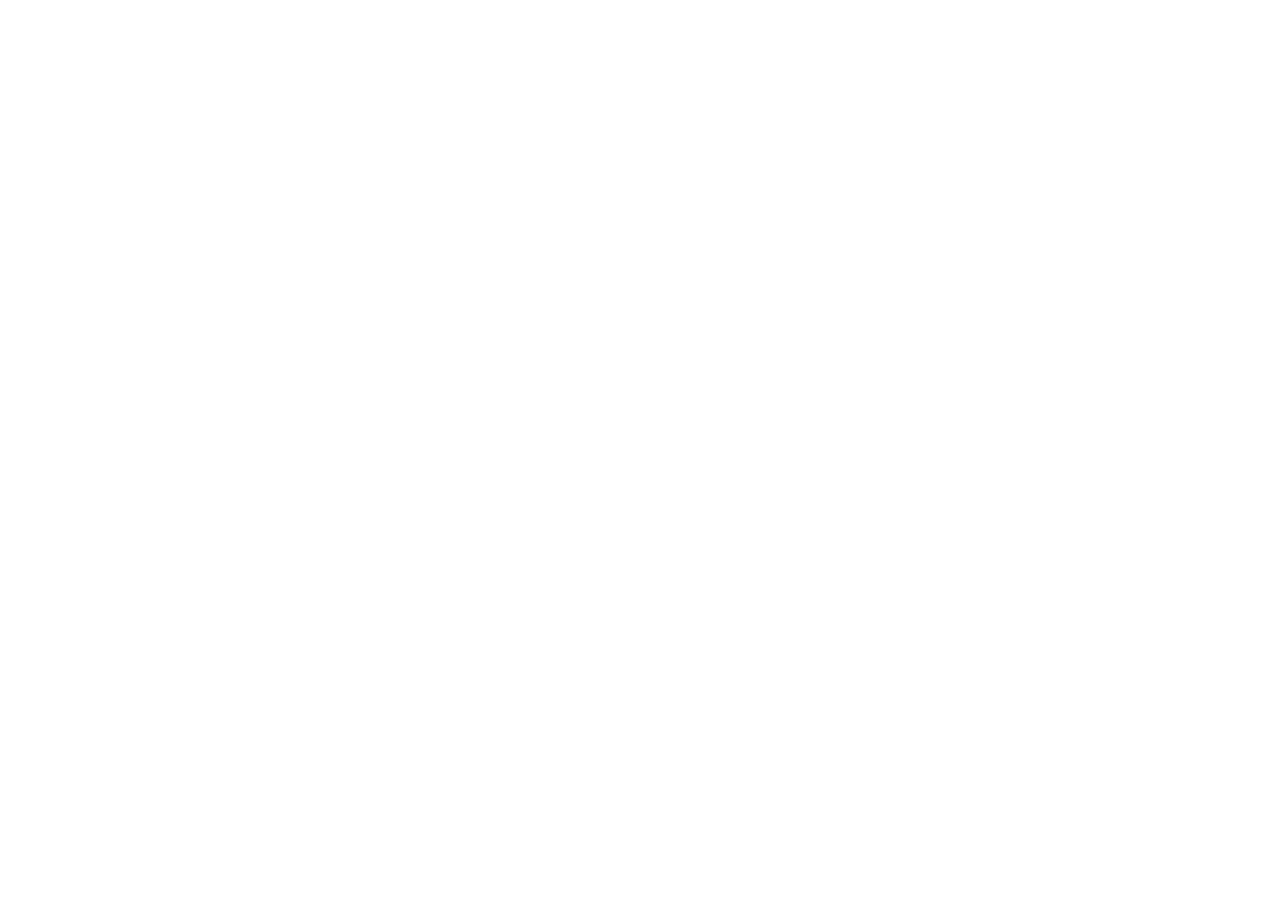
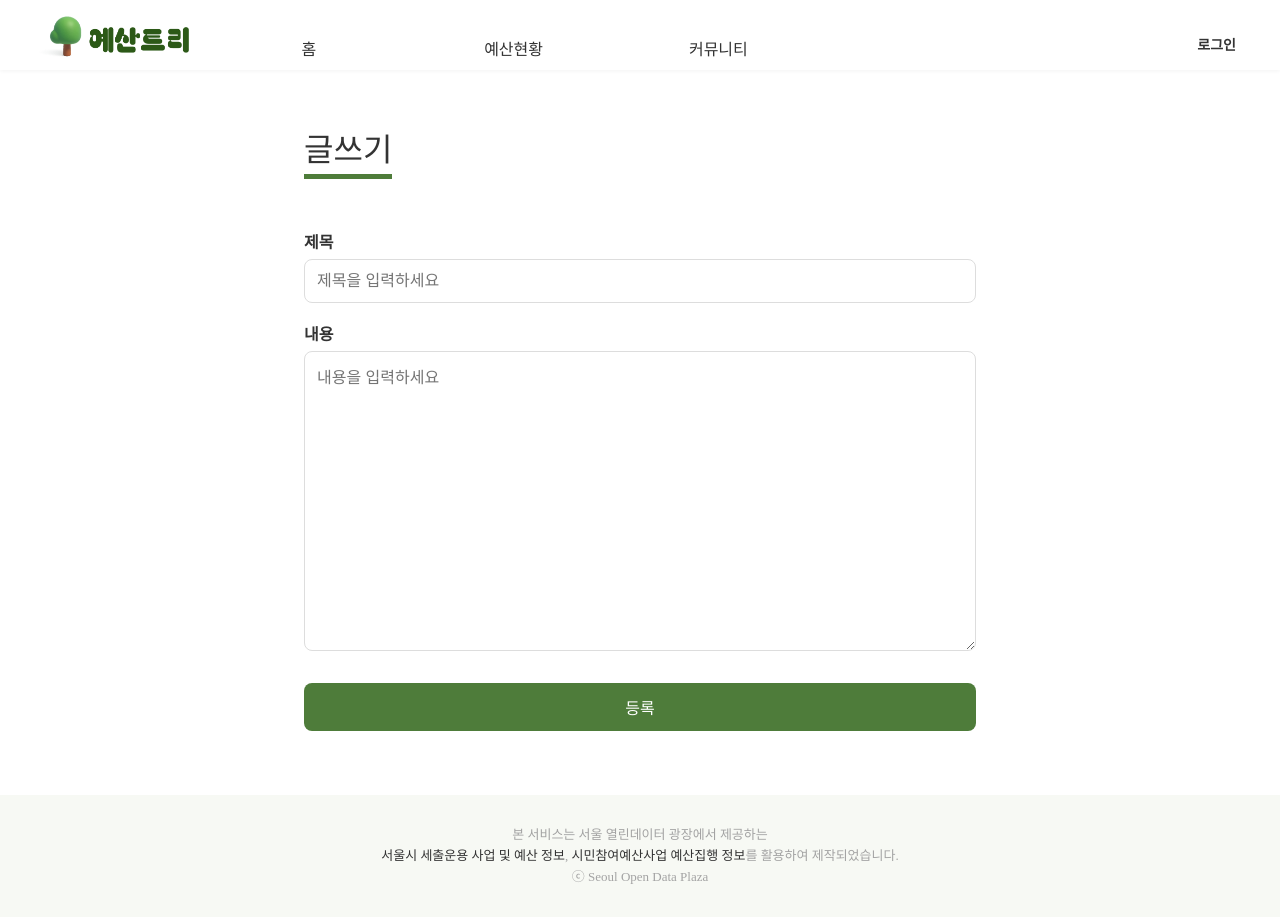
Before and after one commit to Heesu01/YesanTree, a React (Vite) app: page /write in a window 1280 px wide. Before the commit this address had no page. Before the commit the page ends 800 px from the top, so only its background shows below. Built offline with nearby package versions, Linux system fonts and the light colour scheme; a web font is replaced by a local one.

Commit message:
feat: 글작성 페이지 UI구현

```diff
--- a/src/App.tsx
+++ b/src/App.tsx
@@ -8,6 +8,7 @@
 import MainPage from "./pages/MainPage";
 import BudgetPage from "./pages/Budget";
 import CommunityPage from "./pages/Community";
+import WritePage from "./pages/Write";
 
 function App() {
   return (
@@ -20,6 +21,7 @@
             <Route path="/" element={<MainPage />} />
             <Route path="/budget" element={<BudgetPage />} />
             <Route path="/community" element={<CommunityPage />} />
+            <Route path="/write" element={<WritePage />} />
           </Route>
         </Routes>
       </BrowserRouter>
--- a/src/pages/Community.tsx
+++ b/src/pages/Community.tsx
@@ -1,5 +1,6 @@
 import styled from "styled-components";
 import communityIcon from "../assets/community.png";
+import { useNavigate } from "react-router-dom";
 
 const posts = [
   {
@@ -58,6 +59,12 @@
 ];
 
 const CommunityPage = () => {
+  const navigate = useNavigate();
+
+  const handleWriteClick = () => {
+    navigate("/write");
+  };
+
   return (
     <PageWrapper>
       <TitleArea>
@@ -79,7 +86,9 @@
               <PostDate>{post.date}</PostDate>
             </PostItem>
           ))}
-
+          <WriteSection>
+            <WriteButton onClick={handleWriteClick}>글쓰기</WriteButton>
+          </WriteSection>
           <Pagination>
             &lt; <CurrentPage>1</CurrentPage> 2 3 4 5 &gt;
           </Pagination>
@@ -103,7 +112,8 @@
 
 const PageWrapper = styled.div`
   padding: 1rem 5%;
-  height: 92vh;
+  height: 10%;
+  margin-bottom: 20px;
 `;
 
 const TitleArea = styled.div`
@@ -178,7 +188,6 @@
 `;
 
 const Pagination = styled.div`
-  margin-top: 1.5rem;
   text-align: center;
   color: #666;
 `;
@@ -186,6 +195,27 @@
 const CurrentPage = styled.span`
   font-weight: bold;
   color: #1e1e1e;
+`;
+
+const WriteSection = styled.div`
+  width: 100%;
+  display: flex;
+  align-items: center;
+  justify-content: flex-end;
+`;
+const WriteButton = styled.button`
+  margin-top: 1.5rem;
+  background-color: #4e7c3a;
+  color: white;
+  border: none;
+  padding: 6px 12px;
+  font-size: 0.9rem;
+  border-radius: 5px;
+  cursor: pointer;
+
+  &:hover {
+    background-color: #3d622e;
+  }
 `;
 
 const PopularTitle = styled.h4`
--- /dev/null
+++ b/src/pages/Write.tsx
@@ -0,0 +1,106 @@
+import React, { useState } from "react";
+import styled from "styled-components";
+
+const Write = () => {
+  const [title, setTitle] = useState("");
+  const [content, setContent] = useState("");
+
+  const handleSubmit = (e: React.FormEvent) => {
+    e.preventDefault();
+    alert("글이 등록되었습니다!");
+  };
+
+  return (
+    <Wrapper>
+      <Header>글쓰기</Header>
+      <Form onSubmit={handleSubmit}>
+        <Label>제목</Label>
+        <Input
+          type="text"
+          value={title}
+          onChange={(e) => setTitle(e.target.value)}
+          placeholder="제목을 입력하세요"
+          required
+        />
+
+        <Label>내용</Label>
+        <Textarea
+          value={content}
+          onChange={(e) => setContent(e.target.value)}
+          placeholder="내용을 입력하세요"
+          required
+        />
+
+        <SubmitButton type="submit">등록</SubmitButton>
+      </Form>
+    </Wrapper>
+  );
+};
+
+export default Write;
+
+const Wrapper = styled.div`
+  padding: 4rem 5%;
+  max-width: 800px;
+  margin: 0 auto;
+`;
+
+const Header = styled.h2`
+  font-size: 2rem;
+  border-bottom: 5px solid #4e7c3a;
+  display: inline-block;
+  padding-bottom: 0.5rem;
+  margin-bottom: 2rem;
+  font-family: ${({ theme }) => theme.fonts.title.fontFamily};
+`;
+
+const Form = styled.form`
+  display: flex;
+  flex-direction: column;
+`;
+
+const Label = styled.label`
+  font-weight: bold;
+  margin-bottom: 0.5rem;
+  margin-top: 1.5rem;
+`;
+
+const Input = styled.input`
+  padding: 0.75rem;
+  font-size: 1rem;
+  border: 1px solid #ddd;
+  border-radius: 8px;
+  outline: none;
+
+  &:focus {
+    border-color: #4e7c3a;
+  }
+`;
+
+const Textarea = styled.textarea`
+  padding: 0.75rem;
+  font-size: 1rem;
+  border: 1px solid #ddd;
+  border-radius: 8px;
+  outline: none;
+  min-height: 300px;
+
+  &:focus {
+    border-color: #4e7c3a;
+  }
+`;
+
+const SubmitButton = styled.button`
+  margin-top: 2rem;
+  padding: 0.75rem;
+  font-size: 1rem;
+  background-color: #4e7c3a;
+  color: white;
+  border: none;
+  border-radius: 8px;
+  cursor: pointer;
+
+  &:hover {
+    background-color: #3d622e;
+  }
+`;
```
